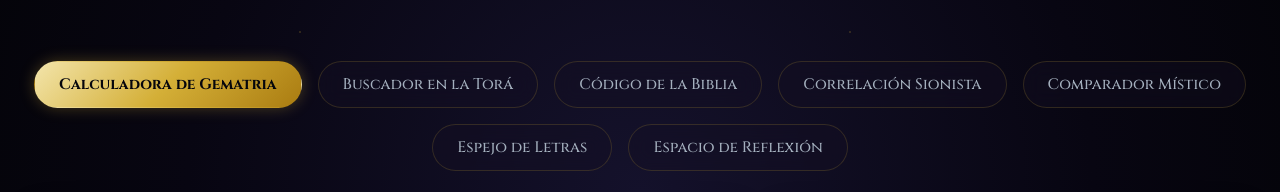
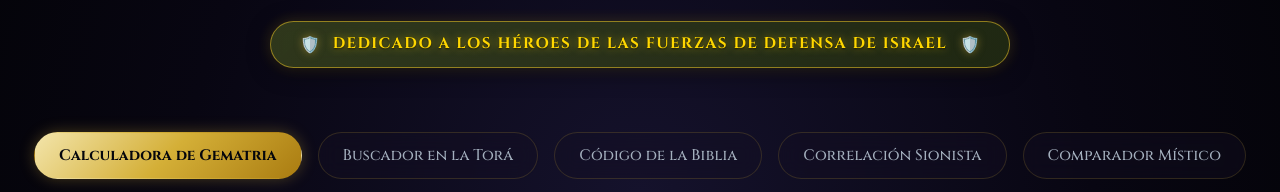
Before and after one commit to oscarkleinkopf/Torah-Gematria-Deciphering-Tool, a plain HTML site: page index.html in a window 1280 px wide. Shown: the part 208-400 px from the top of the page. Drawn offline with Linux system fonts and the light colour scheme.

Commit message:
feat: Add IDF dedication banner in olive green and gold tones

```diff
--- a/index.html
+++ b/index.html
@@ -16,6 +16,13 @@
     <header>
       <h1>DECODIFICADOR DE GEMATRIA</h1>
       <p>Explora el entrelazado místico del alfabeto hebreo, las correspondencias numéricas de la Torá y los hitos del Sionismo a través del lente de la numerología espiritual.</p>
+
+      <!-- Banner de Dedicatoria -->
+      <div class="idf-dedication-banner">
+        <span class="idf-banner-icon">🛡️</span>
+        <span class="idf-banner-text">DEDICADO A LOS HÉROES DE LAS FUERZAS DE DEFENSA DE ISRAEL</span>
+        <span class="idf-banner-icon">🛡️</span>
+      </div>
     </header>
 
     <!-- Navegación Principal -->
--- a/styles.css
+++ b/styles.css
@@ -112,6 +112,47 @@
   margin: 0 auto;
 }
 
+/* Banner de Dedicatoria FDI */
+.idf-dedication-banner {
+  display: inline-flex;
+  align-items: center;
+  justify-content: center;
+  gap: 0.8rem;
+  margin-top: 1.5rem;
+  padding: 0.6rem 1.8rem;
+  background: linear-gradient(135deg, rgba(60, 72, 30, 0.75) 0%, rgba(35, 45, 18, 0.85) 100%);
+  border: 1px solid rgba(212, 175, 55, 0.6);
+  border-radius: 30px;
+  box-shadow: 0 4px 20px rgba(0, 0, 0, 0.5), 0 0 15px rgba(212, 175, 55, 0.25), inset 0 0 10px rgba(107, 124, 52, 0.3);
+  backdrop-filter: blur(8px);
+  animation: idfBannerGlow 3s infinite alternate ease-in-out;
+}
+
+.idf-banner-text {
+  font-family: var(--font-serif);
+  font-size: 0.95rem;
+  font-weight: 700;
+  letter-spacing: 1.5px;
+  color: #ffd700;
+  text-shadow: 0 0 8px rgba(255, 215, 0, 0.6), 0 1px 2px rgba(0, 0, 0, 0.8);
+}
+
+.idf-banner-icon {
+  font-size: 1rem;
+  filter: drop-shadow(0 0 4px rgba(212, 175, 55, 0.5));
+}
+
+@keyframes idfBannerGlow {
+  0% {
+    border-color: rgba(212, 175, 55, 0.5);
+    box-shadow: 0 4px 20px rgba(0, 0, 0, 0.5), 0 0 12px rgba(212, 175, 55, 0.2);
+  }
+  100% {
+    border-color: rgba(255, 215, 0, 0.8);
+    box-shadow: 0 4px 25px rgba(0, 0, 0, 0.6), 0 0 22px rgba(212, 175, 55, 0.45);
+  }
+}
+
 /* Barra de Navegación */
 nav {
   display: flex;
```
